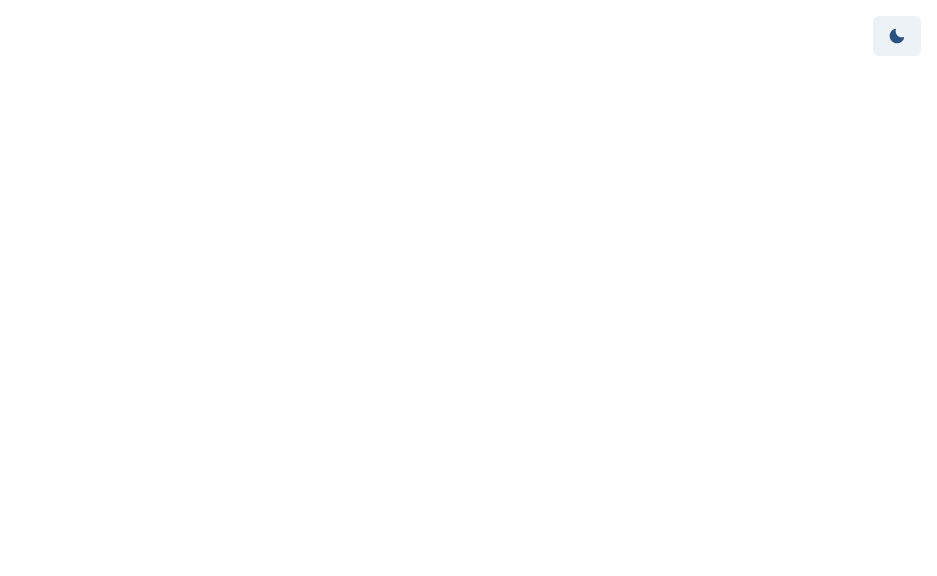
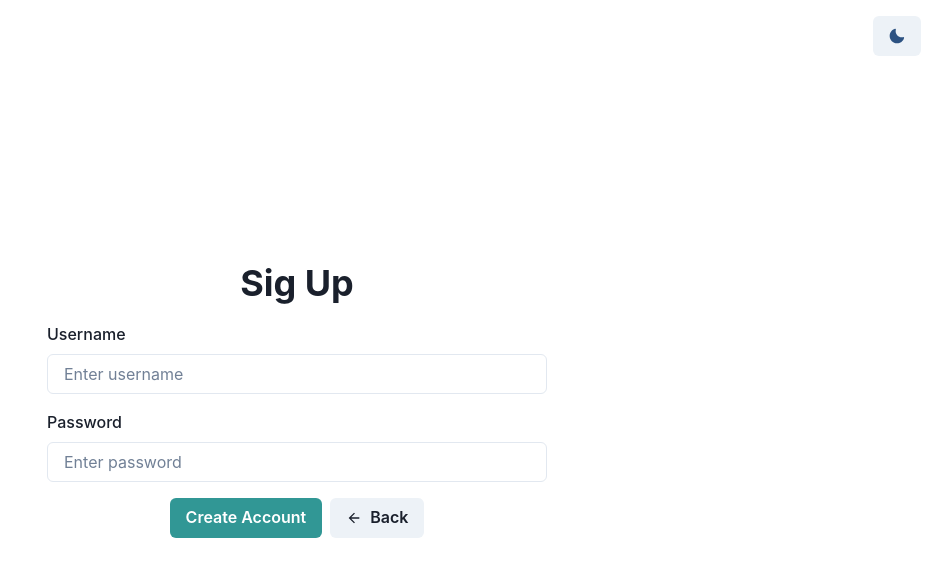
Before and after one commit to Davidcastel26/web-chat, a React (Vite) app: page /register in a window 1280 px wide. Shown: the top 576 px of the page, without its empty margins (343-1280 px from the left). Built offline with nearby package versions, Linux system fonts and the light colour scheme.

Commit message:
login and sigup UI created

```diff
--- a/src/App.tsx
+++ b/src/App.tsx
@@ -1,10 +1,12 @@
 import ToggleColorMode from "./components/ui/ToggleColorMode"
+import { Views } from "./components/views"
 
 function App() {
 
   return (
     <div>
      <ToggleColorMode />
+     <Views />
     </div>
   )
 }
--- /dev/null
+++ b/src/components/Login/login.tsx
@@ -0,0 +1,58 @@
+
+import {
+        VStack,
+        ButtonGroup,
+        Heading,
+        Button } from '@chakra-ui/react'
+import { Formik, Form } from 'formik'
+import * as Yup from "yup"
+import { Textfield } from './textfield'
+import {useNavigate} from 'react-router'
+
+export const Login = () => {
+
+    const navigate = useNavigate()
+
+  return (
+    <Formik
+        initialValues={{ username: "", password:""}}
+        validationSchema={Yup.object({
+        username: Yup.string()
+            .required("Username required!")
+            .min(6,"username too short!")
+            .max(28, "username too long!"),
+        password: Yup.string()
+            .required("Password required.")
+            .min(5, "password too short.")
+            .max(20, "password to long")
+        })}
+        onSubmit={(values:any, actions:any) => {
+            alert(JSON.stringify(values, null, 2))
+            actions.resetForm()
+        }}
+    >
+
+        <VStack
+            as={Form}
+            w={{base: "90%", md: "500px"}}
+            m="auto"
+            justify="center"
+            h="100vh"
+            spacing="1rem"
+        >
+            <Heading> Log In</Heading>
+
+            <Textfield label="Username" name="username" placeholder="Enter username" autoComplete="off" type="text" />
+            <Textfield label="Password" name="password" placeholder="Enter password" autoComplete="off" type="password" />
+
+            <ButtonGroup>
+                <Button type='submit' colorScheme='teal'>Log In</Button>
+                <Button onClick={() => navigate("/register")} >Create Account</Button>
+            </ButtonGroup>
+        </VStack>
+
+
+
+    </Formik>
+  )
+}
--- /dev/null
+++ b/src/components/Login/sigup.tsx
@@ -0,0 +1,55 @@
+import {
+    VStack,
+    ButtonGroup,
+    Heading,
+    Button } from '@chakra-ui/react'
+import { Formik, Form } from 'formik'
+import * as Yup from "yup"
+import { Textfield } from './textfield'
+import { ArrowBackIcon } from '@chakra-ui/icons'
+import { useNavigate } from 'react-router';
+
+
+export const Sigup = () => {
+
+    const navigate = useNavigate()
+
+    return (
+        <Formik
+            initialValues={{ username: "", password:""}}
+            validationSchema={Yup.object({
+            username: Yup.string()
+                .required("Username required!")
+                .min(6,"username too short!")
+                .max(28, "username too long!"),
+            password: Yup.string()
+                .required("Password required.")
+                .min(5, "password too short.")
+                .max(20, "password to long")
+            })}
+            onSubmit={(values:any, actions:any) => {
+                alert(JSON.stringify(values, null, 2))
+                actions.resetForm()
+            }}
+        >
+
+        <VStack
+            as={Form}
+            w={{base: "90%", md: "500px"}}
+            m="auto"
+            justify="center"
+            h="100vh"
+            spacing="1rem"
+        >
+        <Heading> Sig Up</Heading>
+
+            <Textfield label="Username" name="username" placeholder="Enter username" autoComplete="off" type="text" />
+            <Textfield label="Password" name="password" placeholder="Enter password" autoComplete="off" type="password" />
+
+            <ButtonGroup>
+                <Button type='submit' colorScheme='teal'>Create Account</Button>
+                <Button onClick={() => navigate("/")} leftIcon={<ArrowBackIcon />}> Back</Button>
+            </ButtonGroup>
+        </VStack>
+    </Formik>
+)}
--- /dev/null
+++ b/src/components/Login/textfield.tsx
@@ -0,0 +1,56 @@
+
+import {
+    Field,
+    useField} from "formik"
+import {
+    FormControl,
+    FormErrorMessage,
+    FormLabel,
+    } from '@chakra-ui/form-control'
+import { Input } from '@chakra-ui/input'
+
+interface TextFiledProps {
+    label: string
+    props: {
+        name:string
+        placeholder:string
+        autoComplete:string
+        type:string
+    }
+}
+
+export const Textfield: React.FC<TextFiledProps> = (
+    {
+        label,
+        ...props
+    }
+) => {
+
+    const [field, meta] = useField(props)
+
+  return (
+    <FormControl isInvalid={meta.touched && meta.error}>
+        <FormLabel>{label}</FormLabel>
+        <Input as={Field} {...field} {...props}/>
+        <FormErrorMessage>{meta.error}</FormErrorMessage>
+    </FormControl>
+  )
+}
+
+
+/*
+<FormControl isInvalid={formik.errors.username && formik.touched.username}>
+                    <FormLabel fontSize="lg"> Username </FormLabel>
+                    <Input
+                        // name='username'
+                        placeholder='Enter username'
+                        autoComplete='off'
+                        size="lg"
+                        // value={formik.values.username }
+                        // onChange={ formik.handleChange }
+                        // onBlur={ formik.handleBlur }
+                        {...formik.getFieldProps("username")}
+                    />
+                    <FormErrorMessage>{formik.errors.username}</FormErrorMessage>
+                </FormControl>
+*/
--- /dev/null
+++ b/src/components/views.tsx
@@ -0,0 +1,13 @@
+import { Routes, Route } from 'react-router-dom'
+import { Login } from './Login/login';
+import { Sigup } from './Login/sigup';
+
+export const Views = () => {
+  return (
+    <Routes>
+        <Route path="/" element={ <Login />} />
+        <Route path="/register" element={ <Sigup />} />
+        <Route path="*" element={ <Login />} />
+    </Routes>
+  )
+}
```
